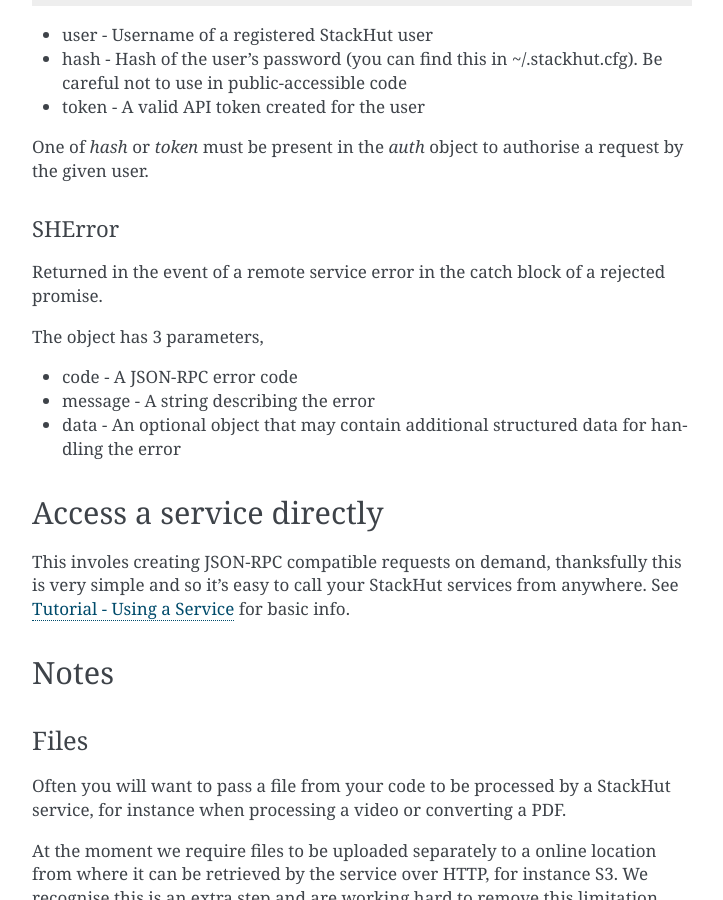
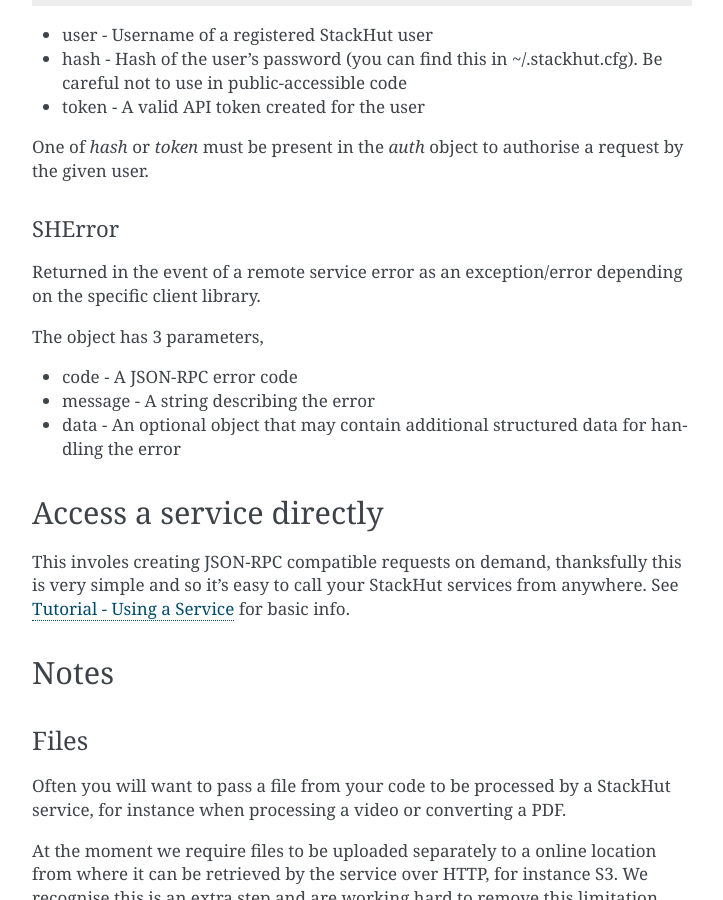
Before and after one commit to nstack/stackhut, a Sphinx documentation site: the page built from docs/full_docs/using_services.rst, in a window 1280 px wide and 900 px high, scrolled down 1716 px. Shown: the whole window, without its empty margins (388-1111 px from the left). Built offline with Sphinx 7.4.7, drawn with Linux system fonts in a browser that asks for light colours; pages that are not in the unit, such as notebooks, are missing from menus.

Commit message:
update using services

```diff
--- a/docs/full_docs/using_services.rst
+++ b/docs/full_docs/using_services.rst
@@ -82,7 +82,7 @@
 SHError
 """""""
 
-Returned in the event of a remote service error in the catch block of a rejected promise.
+Returned in the event of a remote service error as an exception/error depending on the specific client library.
 
 The object has 3 parameters,
 
```
